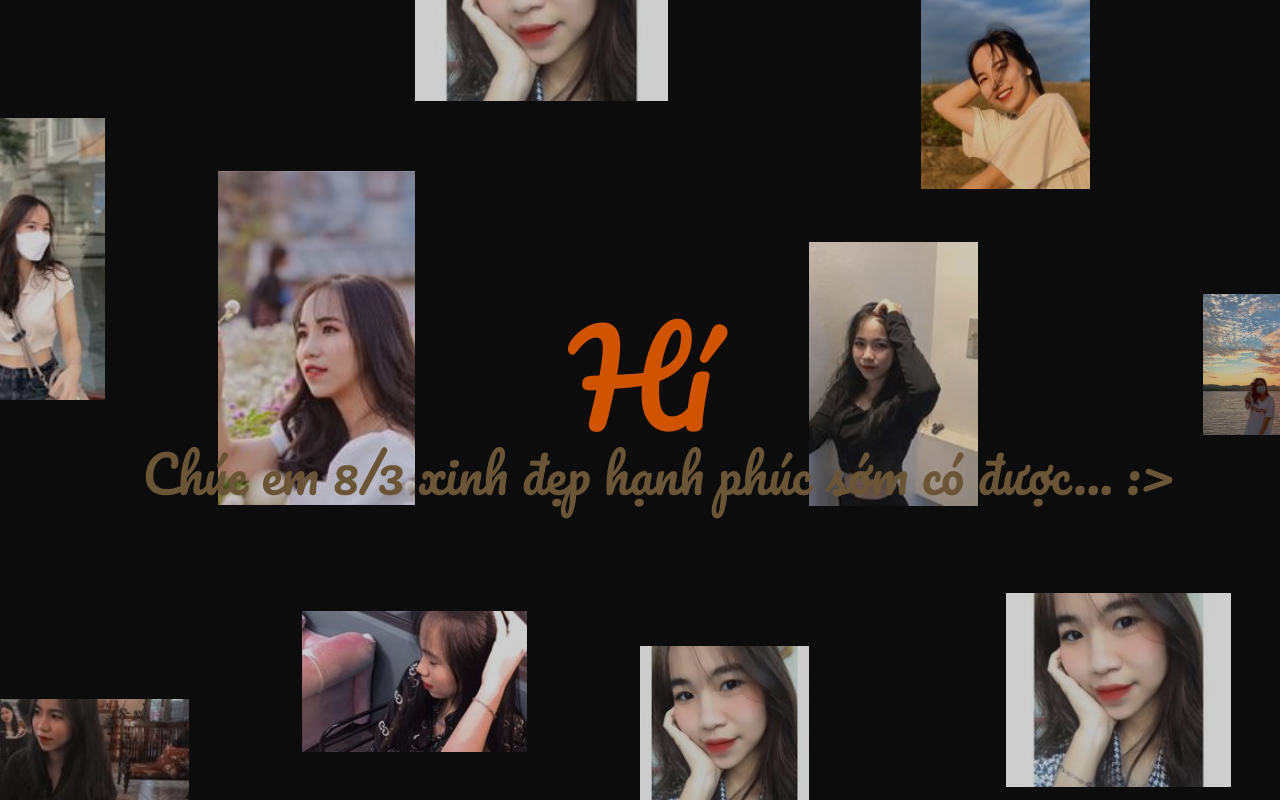
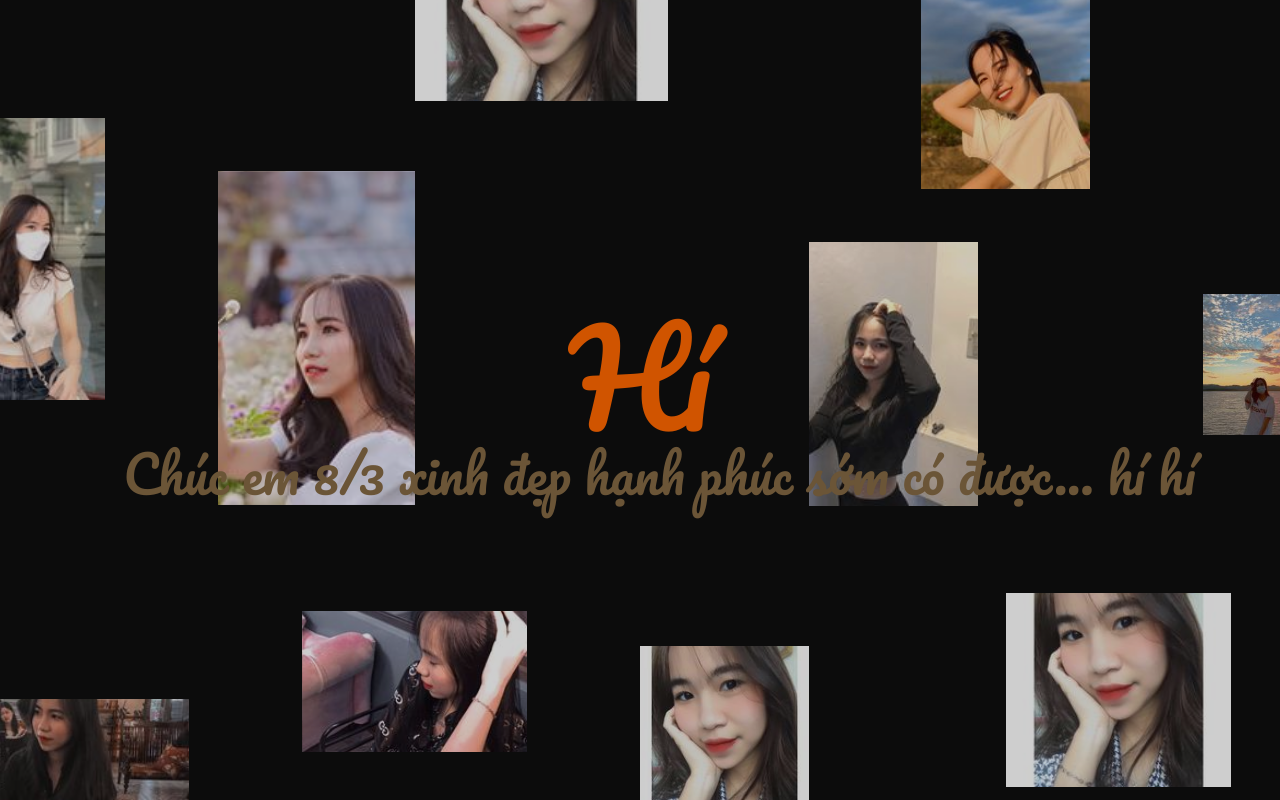
Before and after one commit to ngynnn/chuc-mung-em-8t3, a plain HTML site: page index.html in a window 1280 px wide. Drawn offline with Linux system fonts and the light colour scheme; a web font is replaced by a local one.

Commit message:
Update index.html

```diff
--- a/index.html
+++ b/index.html
@@ -66,7 +66,7 @@
                 <span>Hí</span>
             </h2>
             <h2 class="content__title no-select">
-                <span class="content__title-sub">Chúc em 8/3 xinh đẹp hạnh phúc sớm có được... :></span>
+                <span class="content__title-sub">Chúc em 8/3 xinh đẹp hạnh phúc sớm có được... hí hí</span>
             </h2>
         </div>
     </main>
```
